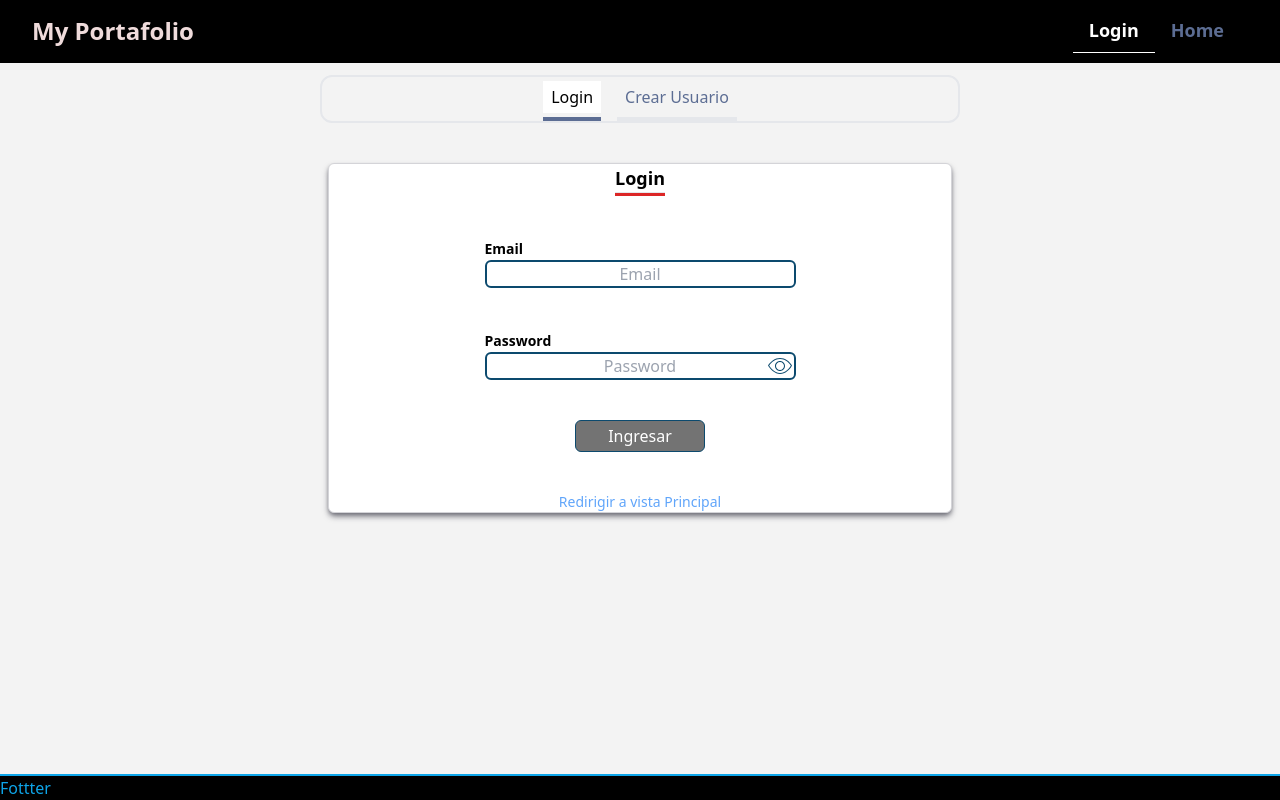
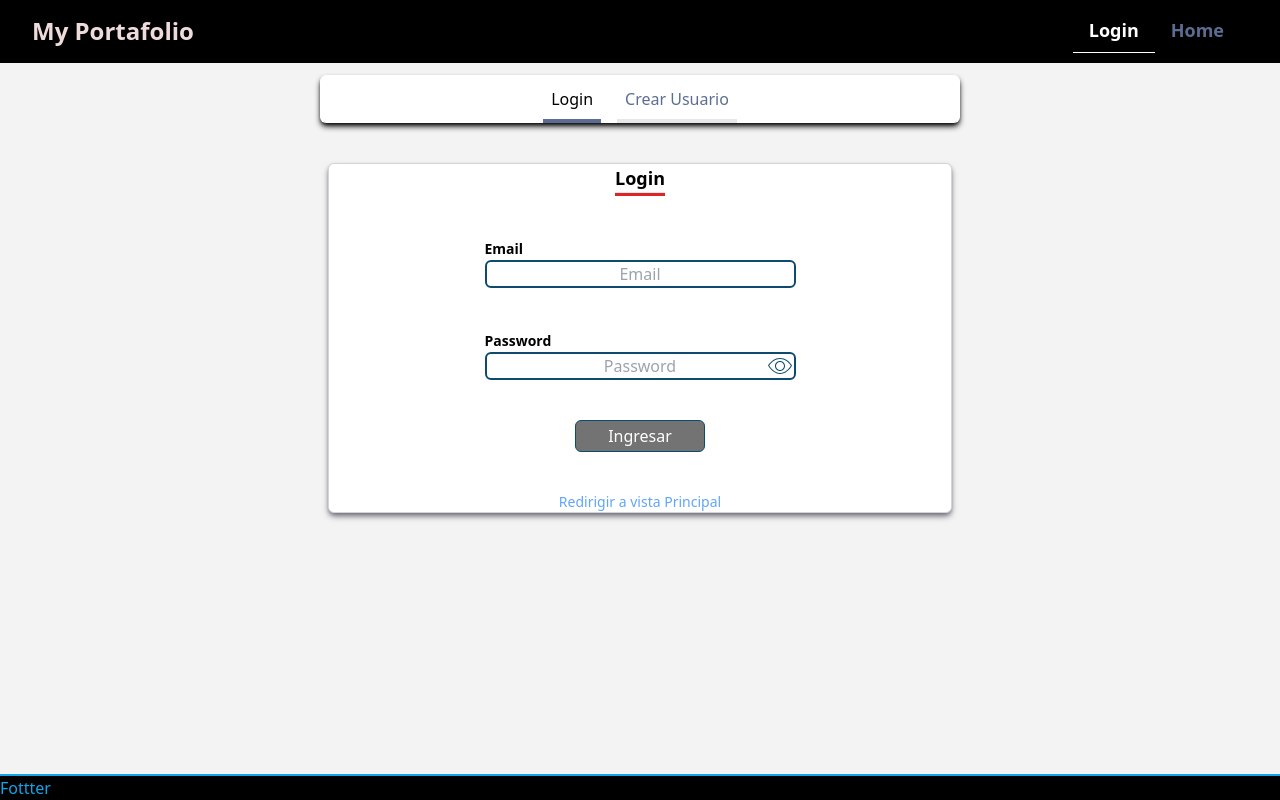
Before and after one commit to juanpabloct/portafolio-frontend, a React (Vite) app: page /login in a window 1280 px wide. Built offline with nearby package versions, Linux system fonts and the light colour scheme.

Commit message:
Replace div div for styles Tw-component

```diff
--- a/src/components/Utilities/tabs.tsx
+++ b/src/components/Utilities/tabs.tsx
@@ -1,4 +1,6 @@
 import { ReactNode, useEffect, useRef, useState } from "react";
+import { FlexCol } from "../styles/flexCol";
+import { FlexRow } from "../styles/flexRow";
 interface TabsProps {
   element: ReactNode;
   name: string;
@@ -31,9 +33,9 @@ export const Tabs = ({
     setChangeTab(false);
   }, [showTab]);
   return (
-    <div className="w-full h-full flex flex-col justify-start items-center  gap-10 ">
-      <div
-        className={`flex relative  ${justify}  pb-1 border-2 rounded-xl  items-end  gap-4 h-12`}
+    <FlexCol className=" h-full  justify-center items-center  gap-10 ">
+      <FlexRow
+        className={`flex relative  ${justify}  pb-1  rounded-md  items-end  gap-4 h-12 bg-white shadow-md shadow-black`}
         style={{ width: width }}
       >
         {tabs.map((tab, i) => {
@@ -71,14 +73,14 @@ export const Tabs = ({
             </section>
           );
         })}
-      </div>
-      <div
-        className={` w-full duration-1000 transition-all flex justify-center items-start h-4/5 ${
+      </FlexRow>
+      <FlexRow
+        className={`duration-1000 transition-all  justify-center items-start h-4/5 ${
           !changeTab && "animate-changeTab"
         } `}
       >
         {tabs[showTab].element}
-      </div>
-    </div>
+      </FlexRow>
+    </FlexCol>
   );
 };
```
